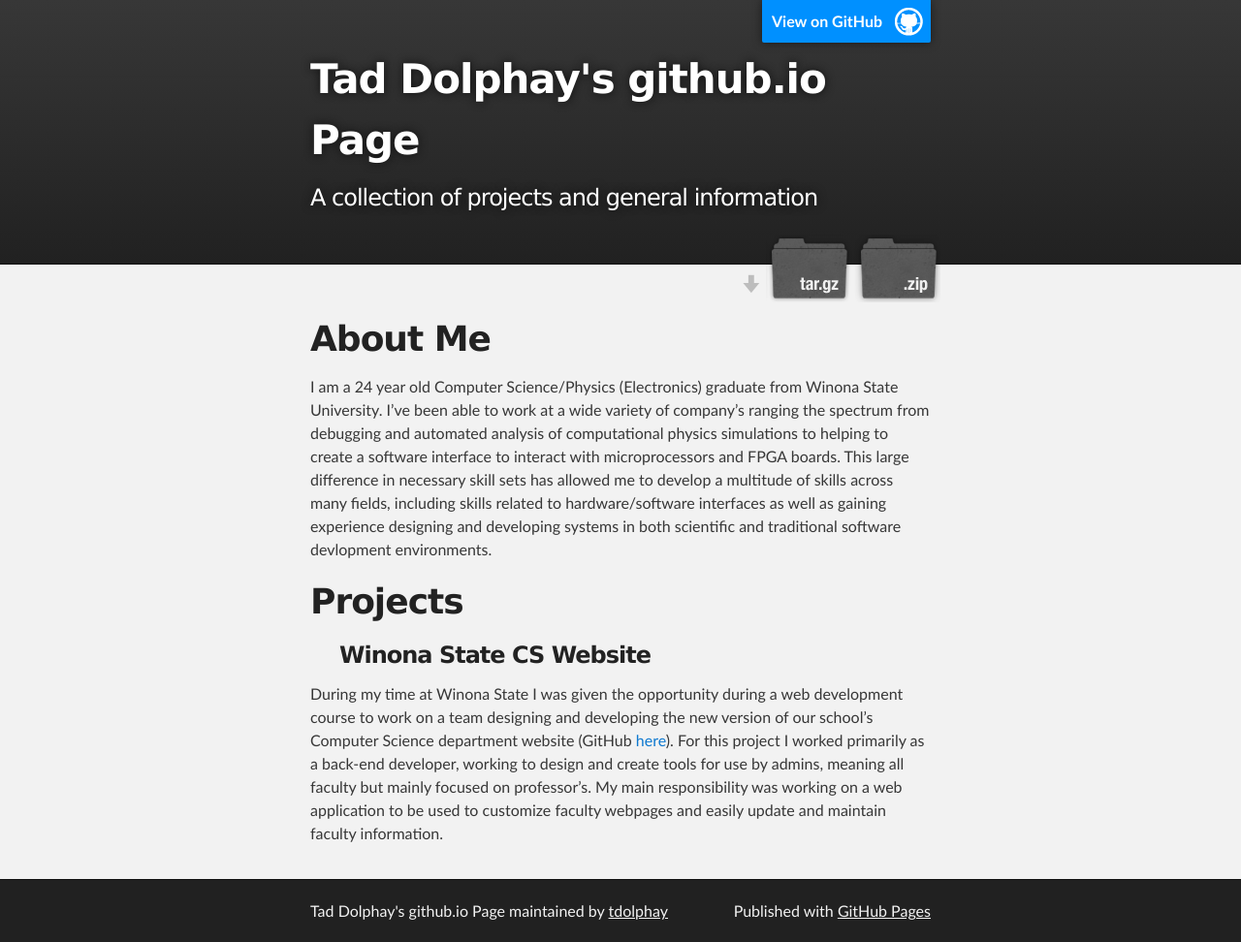
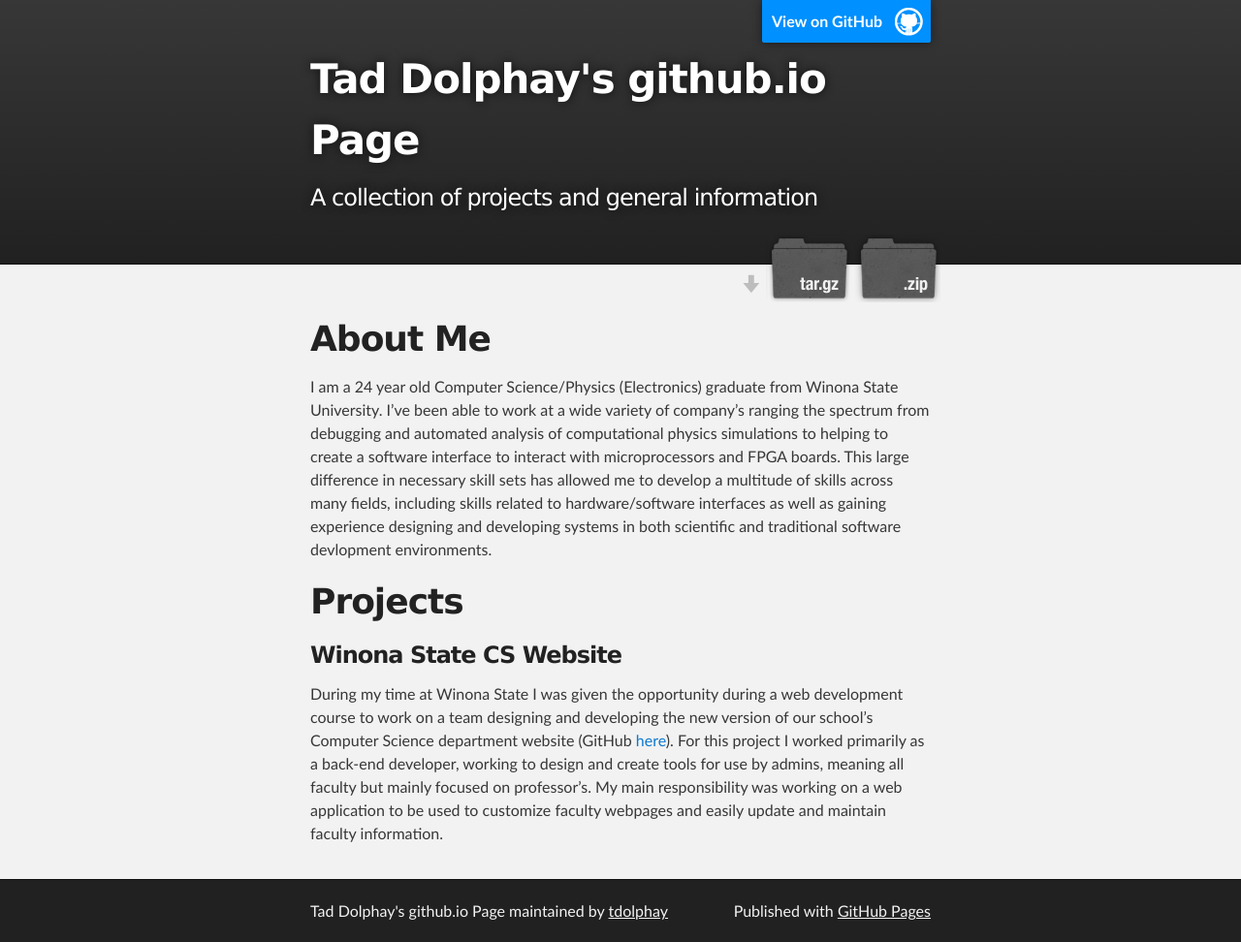
Before and after one commit to tdolphay/tdolphay.github.io, a Jekyll site: the page built from index.md, in a window 1280 px wide. Shown: the whole page at 97% size. Built offline with Jekyll 4.4.1, drawn with Linux system fonts in a browser that asks for light colours; our own code applies the rules of GitHub Pages for plain Markdown files.

Commit message:
removed indent for now

```diff
--- a/_sass/jekyll-theme-slate.scss
+++ b/_sass/jekyll-theme-slate.scss
@@ -381,9 +381,9 @@ footer p {
 	margin: 0px;
 }
 
-#list-header {
+/*#list-header {
 	text-indent: 30px;
-}
+}*/
 
 
 /*******************************************************************************
```
